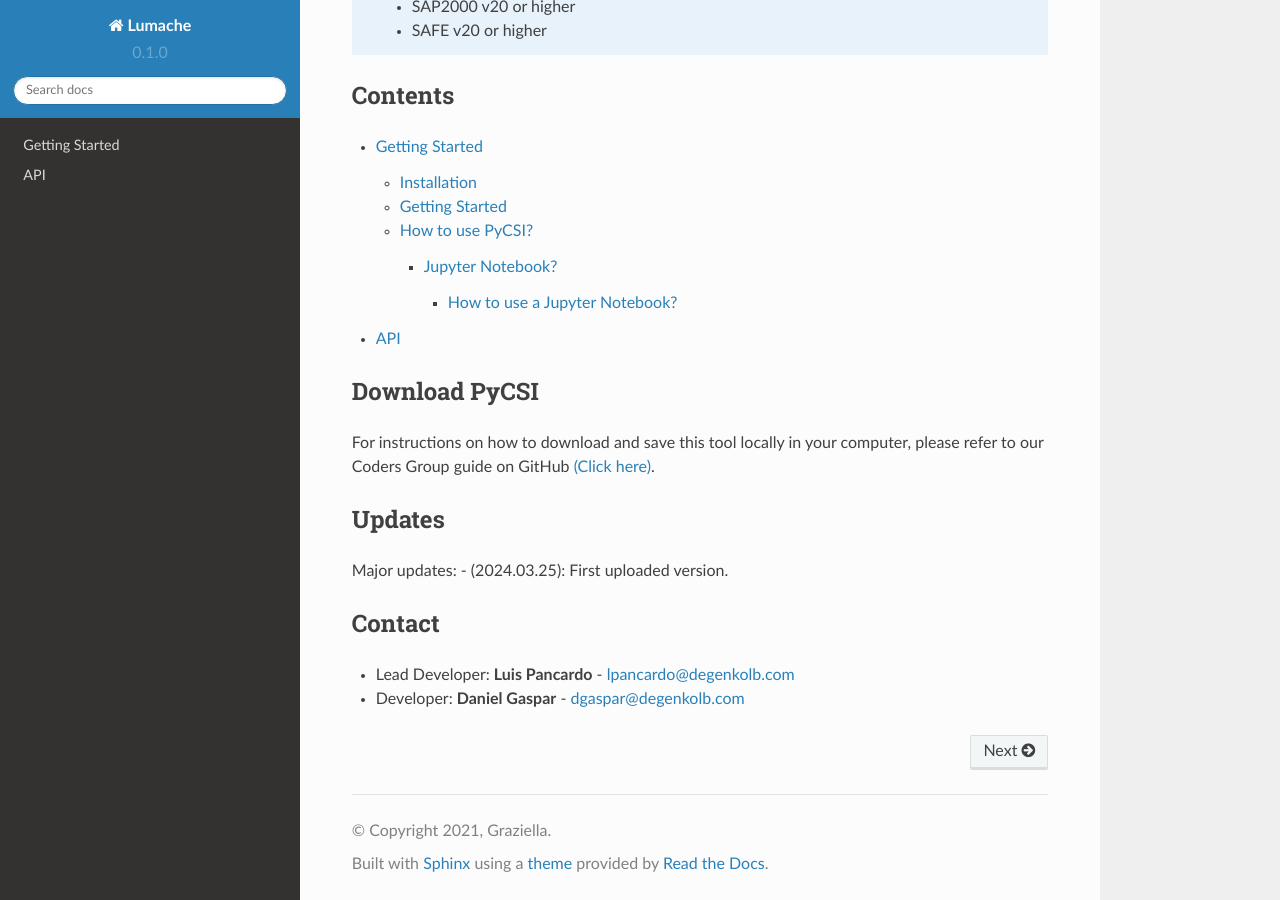
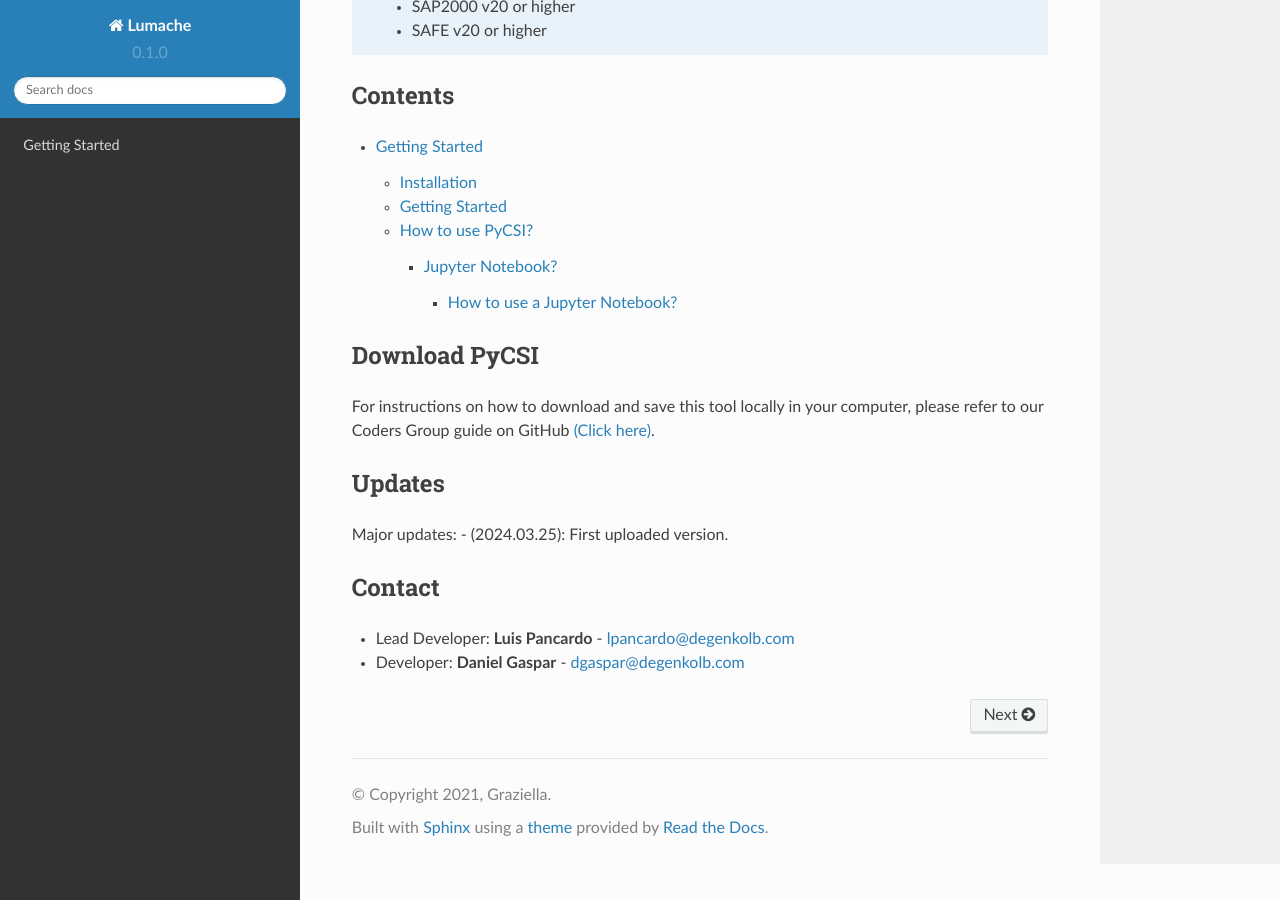
Before and after one commit to pjlee-deg/PyCSI-trial-documentation, a Sphinx documentation site: the page built from docs/source/index.rst, in a window 1280 px wide and 900 px high, scrolled down 529 px. Built offline with Sphinx 7.4.7 and the Read the Docs theme 2.0.0, drawn with Linux system fonts in a browser that asks for light colours.

Commit message:
Update index.rst

```diff
--- a/docs/source/index.rst
+++ b/docs/source/index.rst
@@ -29,7 +29,7 @@
 .. toctree::
 
    getting-started
-   api
+   pycsi-tutorial
 
 
 
```
